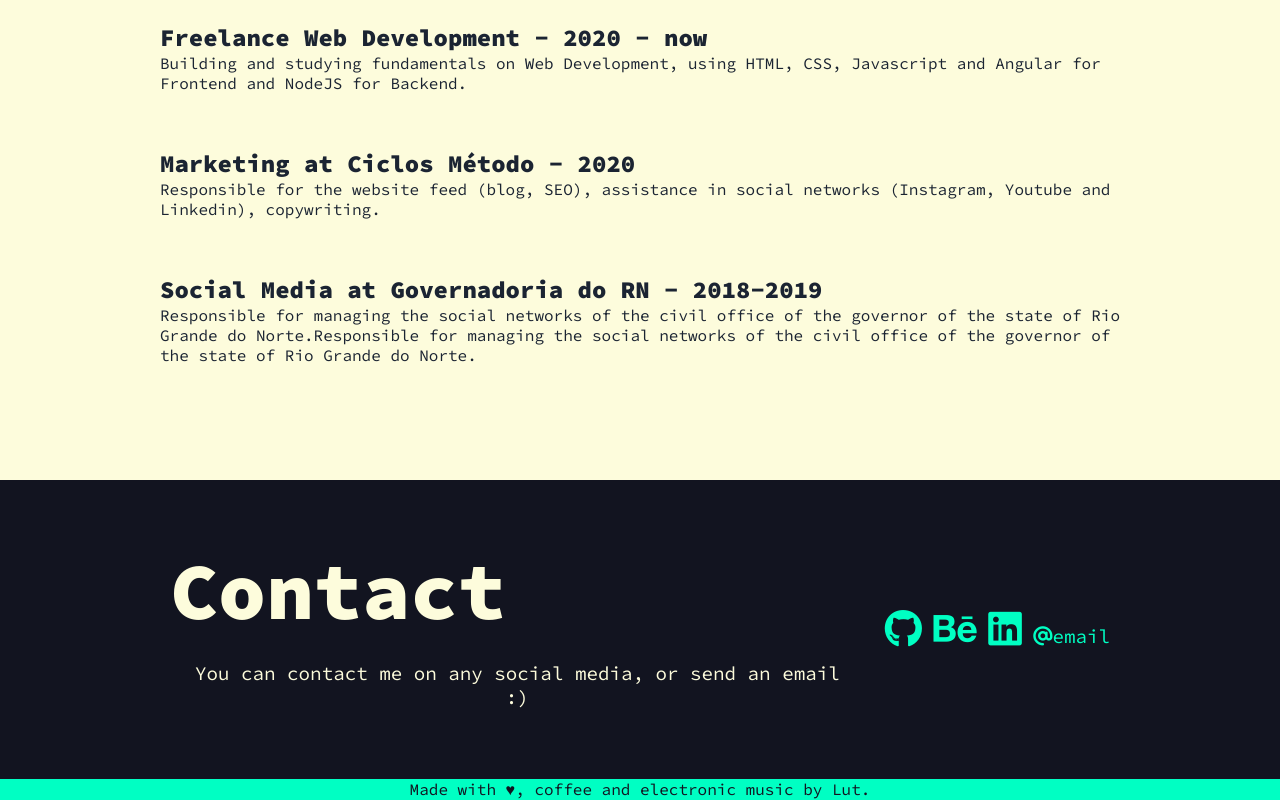
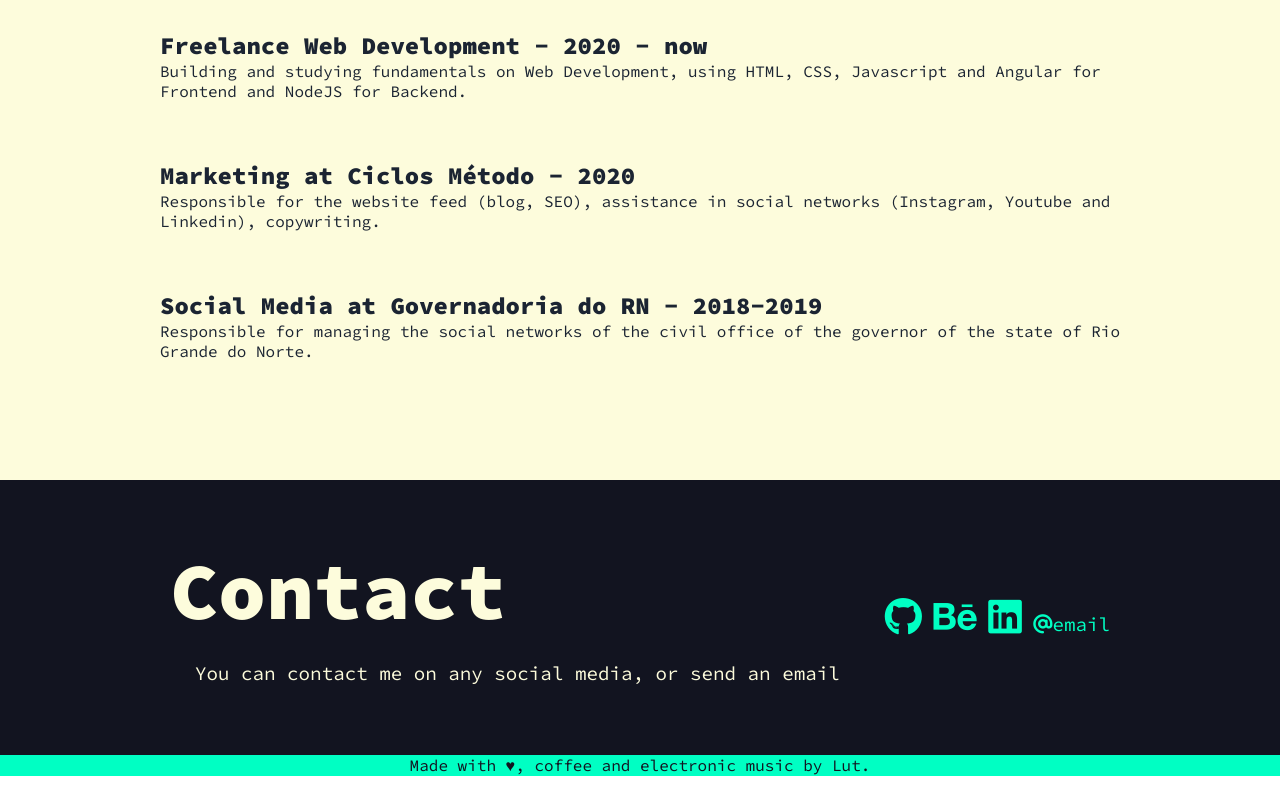
Before and after one commit to lutchenca/lutchenca.github.io, a plain HTML site: page index.html in a window 1280 px wide. Shown: the part 1120-1920 px from the top of the page. After the commit the page ends 1896 px from the top, so only its background shows below. Drawn offline with Linux system fonts and the light colour scheme.

Commit message:
fix some stuff

```diff
--- a/index.html
+++ b/index.html
@@ -22,7 +22,7 @@
     <header class="menu-bg">
       <div class="menu-info">
         <div class="menu-logo">
-          <img src="../img/icon.png" />
+          <img src="../lutchenca.github.io/img/frog.png" />
         </div>
         <div class="menu-nav">
           <ul>
@@ -41,9 +41,16 @@
         <div class="about-info">
           <h1>Hi I'm Lut</h1>
           <p>
-            Besides making great jokes and amazing playlists, I work with technology, design and marketing. I have a degree in advertising, but I've made my career transition to IT and now my focus is mainly web development and project management.
-            My experiences are diverse and include opportunities from the private and state-owned companies in Brazil, such as in advertising agencies, junior enterprise, academic research and also as a freelancer.
+            Besides making great jokes and amazing playlists, I work with
+            technology, design and marketing. I have a degree in advertising,
+            but I've made my career transition to IT and now my focus is mainly
+            web development and project management. My experiences are diverse
+            and include opportunities from the private and state-owned companies
+            in Brazil, such as in advertising agencies, junior enterprise,
+            academic research and also as a freelancer.
+          </p>
         </div>
+
         <div class="about-img">
           <img src="../img/1.png" class="me" />
         </div>
@@ -56,28 +63,32 @@
         <div class="jobs-item">
           <h2>Project Manager at Cloud++ - 2021 - now</h2>
           <p>
-            Planning, structuring, creation of tickets, management of the team of devs for the delivery of the product.
+            Planning, structuring, creation of tickets, management of the team
+            of devs for the delivery of the product.
           </p>
         </div>
 
         <div class="jobs-item">
           <h2>Freelance Web Development - 2020 - now</h2>
           <p>
-            Building and studying fundamentals on Web Development, using HTML, CSS, Javascript and Angular for Frontend and NodeJS for Backend.
+            Building and studying fundamentals on Web Development, using HTML,
+            CSS, Javascript and Angular for Frontend and NodeJS for Backend.
           </p>
         </div>
 
         <div class="jobs-item">
           <h2>Marketing at Ciclos Método - 2020</h2>
           <p>
-            Responsible for the website feed (blog, SEO), assistance in social networks (Instagram, Youtube and Linkedin), copywriting.
+            Responsible for the website feed (blog, SEO), assistance in social
+            networks (Instagram, Youtube and Linkedin), copywriting.
           </p>
         </div>
 
         <div class="jobs-item">
           <h2>Social Media at Governadoria do RN - 2018-2019</h2>
           <p>
-            Responsible for managing the social networks of the civil office of the governor of the state of Rio Grande do Norte.Responsible for managing the social networks of the civil office of the governor of the state of Rio Grande do Norte.
+            Responsible for managing the social networks of the civil office of
+            the governor of the state of Rio Grande do Norte.
           </p>
         </div>
       </section>
@@ -107,40 +118,34 @@
       <div class="contact" id="contact">
         <div class="contact-info">
           <h1>Contact</h1>
-          <p>You can contact me on any social media, or send an email :)</p>
+          <p>You can contact me on any social media, or send an email</p>
         </div>
         <div class="contact-links">
-          <a id="profile-link" href="https://github.com/lutchenca" target="_blank" class="btn contact-details"><i class="fab fa-github fa-2x"></i></a>
-          <a href="https://www.behance.net/lutchenca" target="_blank" class="btn contact-details"><i class="fab fa-behance fa-2x"></i></a>
-          <a href="https://www.linkedin.com/in/lutchenca/" target="_blank" class="btn contact-details"><i class="fab fa-linkedin fa-2x"></i></a>
-          <a href="mailto:lutchenca@hotmail.com" class="btn contact-details"><i class="fas fa-at"></i>email</a>
-      </div>
-        <!-- <div class="about-social-icons">
-          <i>
-            <a
-              class="fab fa-github"
-              href="https://github.com/lutchenca"
-              target="blank">
+          <a
+            id="profile-link"
+            href="https://github.com/lutchenca"
+            target="_blank"
+            class="btn contact-details">
+            <i class="fab fa-github fa-2x"></i>
             </a>
-          </i>
-          <i>
-            <a
-              class="fab fa-twitter"
-              href="https://twitter.com/lutcodes"
-              target="blank">
-            </a>
-          </i>
-          <i>
-            <a
-              class="fab fa-linkedin"
-              href="https://www.linkedin.com/in/lutchenca"
-              target="blank">
-            </a>
-          </i>
-        </div> -->
-      </div>
+          <a
+            href="https://www.behance.net/lutchenca"
+            target="_blank"
+            class="btn contact-details">
+            <i class="fab fa-behance fa-2x"></i
+          ></a>
+          <a
+            href="https://www.linkedin.com/in/lutchenca/"
+            target="_blank"
+            class="btn contact-details">
+            <i class="fab fa-linkedin fa-2x"></i
+          ></a>
+          <a href="mailto:lutchenca@hotmail.com" class="btn contact-details"
+            ><i class="fas fa-at"></i>email</a
+          >
+        </div>
+        </div>
     </div>
-
   </body>
 
   <footer class="footer">
--- a/style.css
+++ b/style.css
@@ -119,7 +119,6 @@ section {
   align-self: center;
 }
 
-
 .me {
   border-radius: 50%;
 }
@@ -172,13 +171,10 @@ section {
   color: #fdfcdc;
 }
 
-
 .contact-info {
   flex: 2 1;
   margin: 0 10px;
 }
-
-
 
 .contact h1 {
   font-size: 5em;
@@ -201,7 +197,6 @@ section {
   color: #00ffc3;
 }
 
-
 .footer {
   text-align: center;
   background: #00ffc3;
```
Also changed, not shown: img/frog.png (added).
